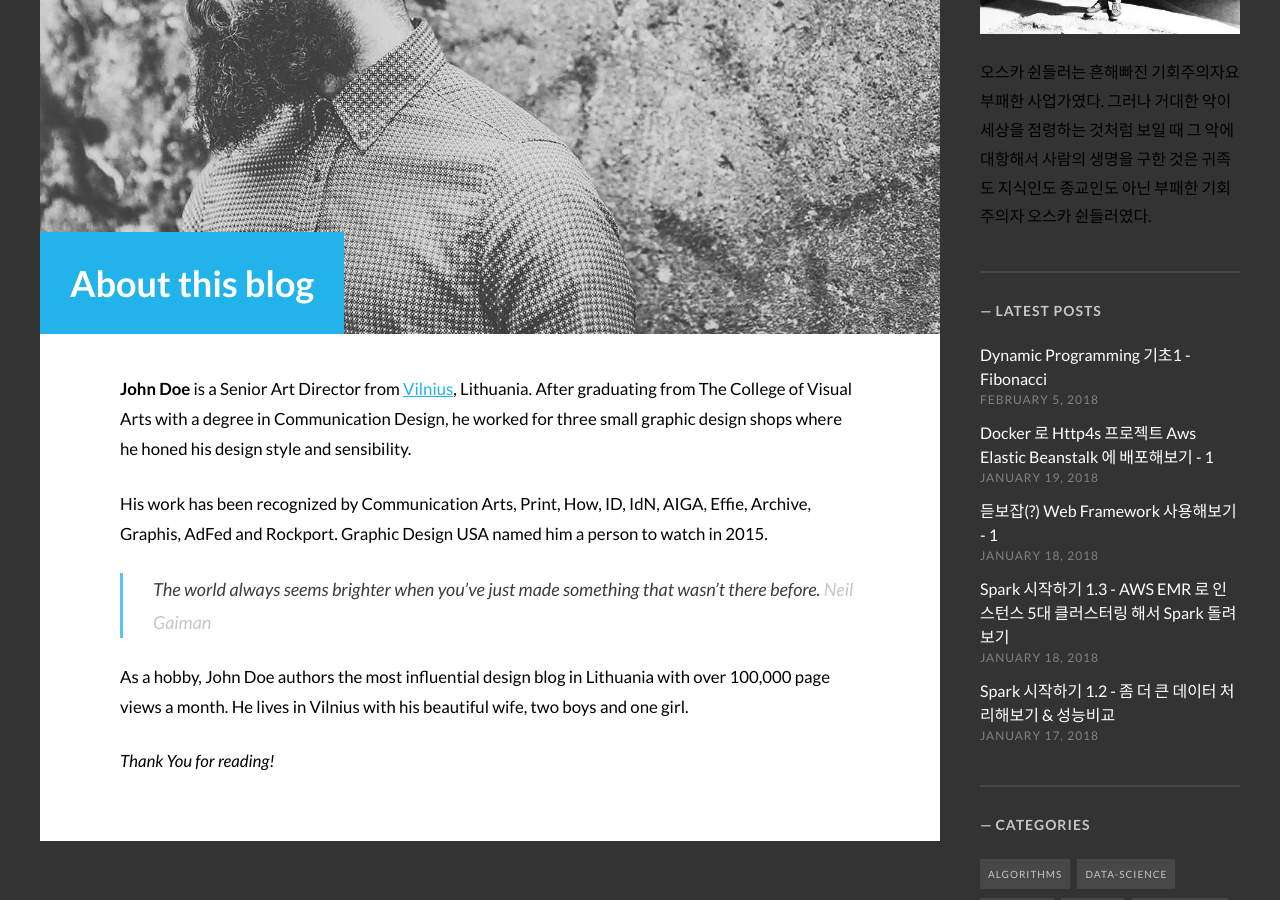
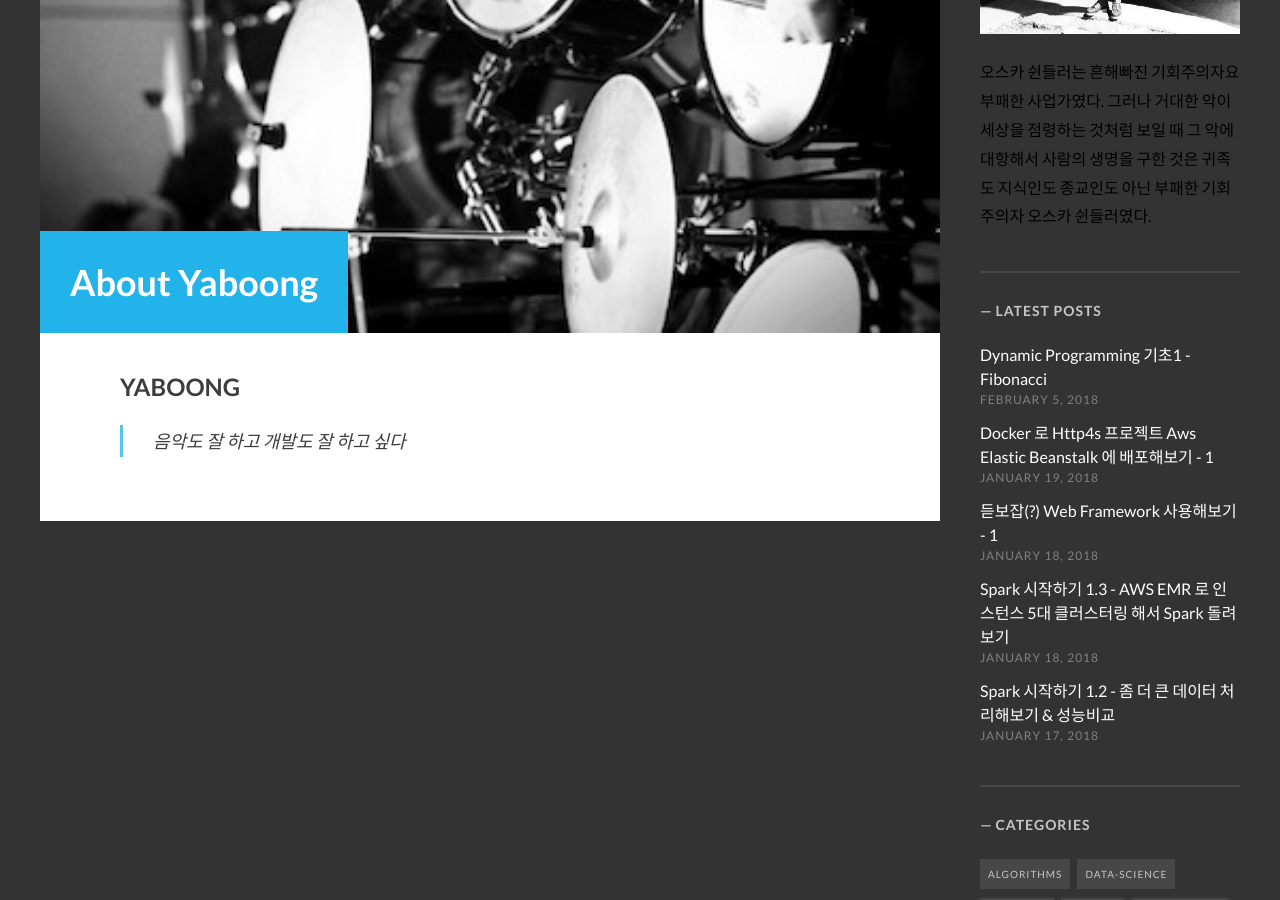
Before and after one commit to yaboong/yaboong.github.io, a Jekyll site: the page built from about.md, in a window 1280 px wide and 900 px high, scrolled down 509 px. Built offline with Jekyll 4.4.1, drawn with Linux system fonts in a browser that asks for light colours; some web fonts are replaced.

Commit message:
about me 수정

```diff
--- a/about.md
+++ b/about.md
@@ -1,16 +1,9 @@
 ---
 layout: page
-title: About this blog
-description: An optional about page for BlogInn Jekyll theme
-banner_image: aboutPage.jpg
+title: About Yaboong
+description: About this blog and host yaboong.
+banner_image: about_yaboong.jpg
 ---
+### YABOONG
 
-**John Doe** is a Senior Art Director from [Vilnius](https://en.wikipedia.org/wiki/Vilnius), Lithuania. After graduating from The College of Visual Arts with a degree in Communication Design, he worked for three small graphic design shops where he honed his design style and sensibility.
-
-His work has been recognized by Communication Arts, Print, How, ID, IdN, AIGA, Effie, Archive, Graphis, AdFed and Rockport. Graphic Design USA named him a person to watch in 2015.
-
->The world always seems brighter when you’ve just made something that wasn’t there before. <cite>Neil Gaiman</cite>
-
-As a hobby, John Doe authors the most influential design blog in Lithuania with over 100,000 page views a month. He lives in Vilnius with his beautiful wife, two boys and one girl.
-
-*Thank You for reading!*
+> 음악도 잘 하고 개발도 잘 하고 싶다
```
Also changed, not shown: images/about_yaboong.jpg (added).
